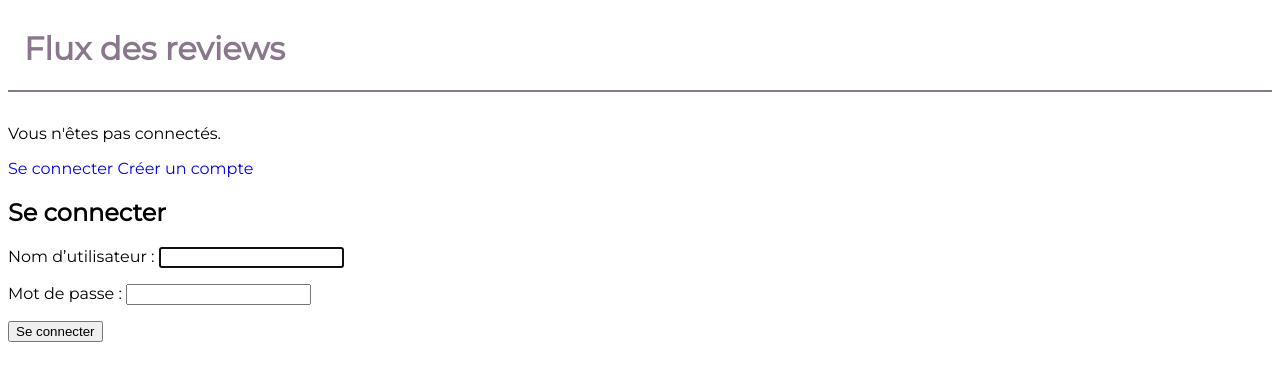
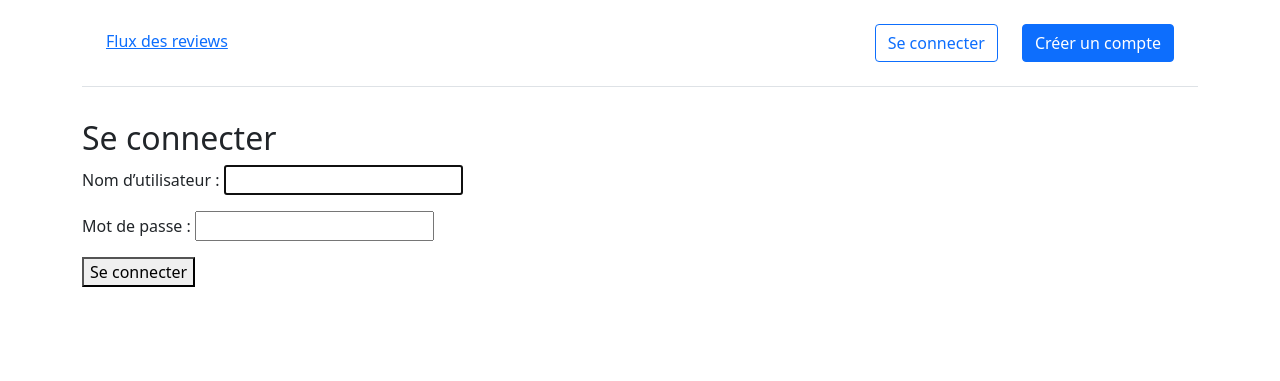
Before and after one commit to ClaireRuysschaert/P9_OC_LITReview, a Django app: page / in a window 1280 px wide. Shown: the top 381 px of the page. Run offline with Django 4.2, Linux system fonts and the light colour scheme.

Commit message:
style: enhance navbar

```diff
--- a/templates/base.html
+++ b/templates/base.html
@@ -1,25 +1,40 @@
 {% load static %}
-<html>
-	<head>
-        <title>LITReview</title>
-		<link href="https://fonts.googleapis.com/css2?family=Montserrat&display=swap" rel="stylesheet">
-		<link rel="stylesheet" href="{% static 'css/base.css' %}">
-    </head>
-	<body>
-		<div>
-			<header>
-				<h1><a href="{% url 'home' %}">Flux des reviews</a></h1>
-			</header>
+<html lang="fr">
+  <head>
+    <title>LITReview</title>
+    <link
+      href="https://fonts.googleapis.com/css2?family=Montserrat&display=swap"
+      rel="stylesheet"
+    />
+    <link rel="stylesheet" href="{% static 'css/base.css' %}" />
+    <link
+      href="https://cdn.jsdelivr.net/npm/bootstrap@5.1.3/dist/css/bootstrap.min.css"
+      rel="stylesheet"
+      integrity="sha384-1BmE4kWBq78iYhFldvKuhfTAU6auU8tT94WrHftjDbrCEXSU1oBoqyl2QvZ6jIW3"
+      crossorigin="anonymous"
+    />
+  </head>
+  <body>
+    <div class="container">
+      <header class="border-bottom">
+		<div class="w-100 p-3 d-flex align-items-baseline flex-wrap">
+			<div class="p-2 me-auto"><a href="{% url 'home' %}">Flux des reviews</a></div>
 			{% if user.is_authenticated %}
-				<p>Bonjour {{ user.username }} !</p>
-				<p><a href="{% url 'logout' %}">Se déconnecter</a></p>
+			<div class="p-2 me-auto"><a href="#" class="nav-link px-2 link-dark">+ New</a></div>
+			<div class="px-4"><p>Bonjour, {{ user.username }}</p></div>
+			<div class="p-2"><a href="{% url 'logout' %}">Se déconnecter</a></div>
 			{% else %}
-				<p>Vous n'êtes pas connectés.</p>
-				<a href="{% url 'login' %}">Se connecter</a>
-				<a href="{% url 'signup' %}">Créer un compte</a>
+			<div class="p-2"><a href="{% url 'login' %}" class="btn btn-outline-primary me-2">Se connecter</a></div>
+			<div class="p-2"><a href="{% url 'signup' %}" class="btn btn-primary">Créer un compte</a></div>
 			{% endif %}
-			{% block content %}
-			{% endblock content %}
 		</div>
-	</body>
+      </header>
+      <main>{% block content %} {% endblock content %}</main>
+    </div>
+    <script
+      src="https://cdn.jsdelivr.net/npm/bootstrap@5.1.3/dist/js/bootstrap.bundle.min.js"
+      integrity="sha384-ka7Sk0Gln4gmtz2MlQnikT1wXgYsOg+OMhuP+IlRH9sENBO0LRn5q+8nbTov4+1p"
+      crossorigin="anonymous"
+    ></script>
+  </body>
 </html>
```
